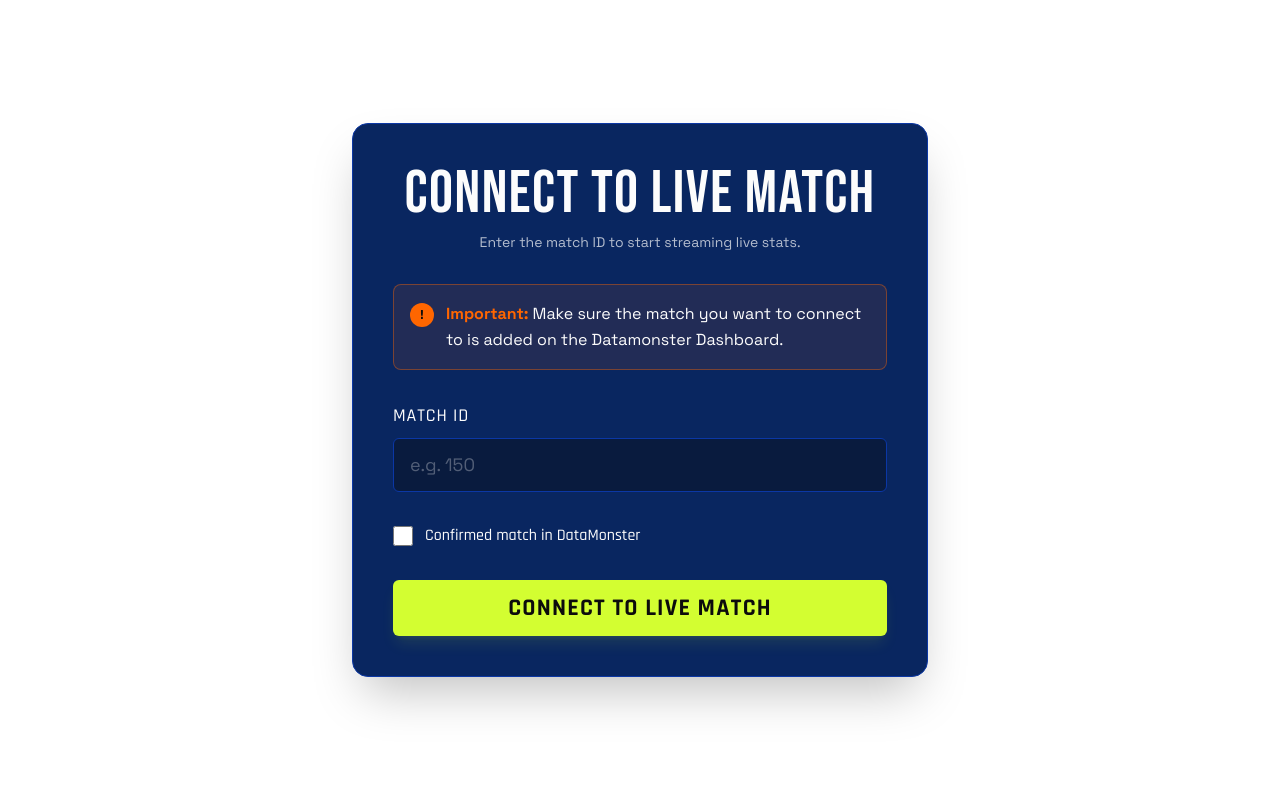
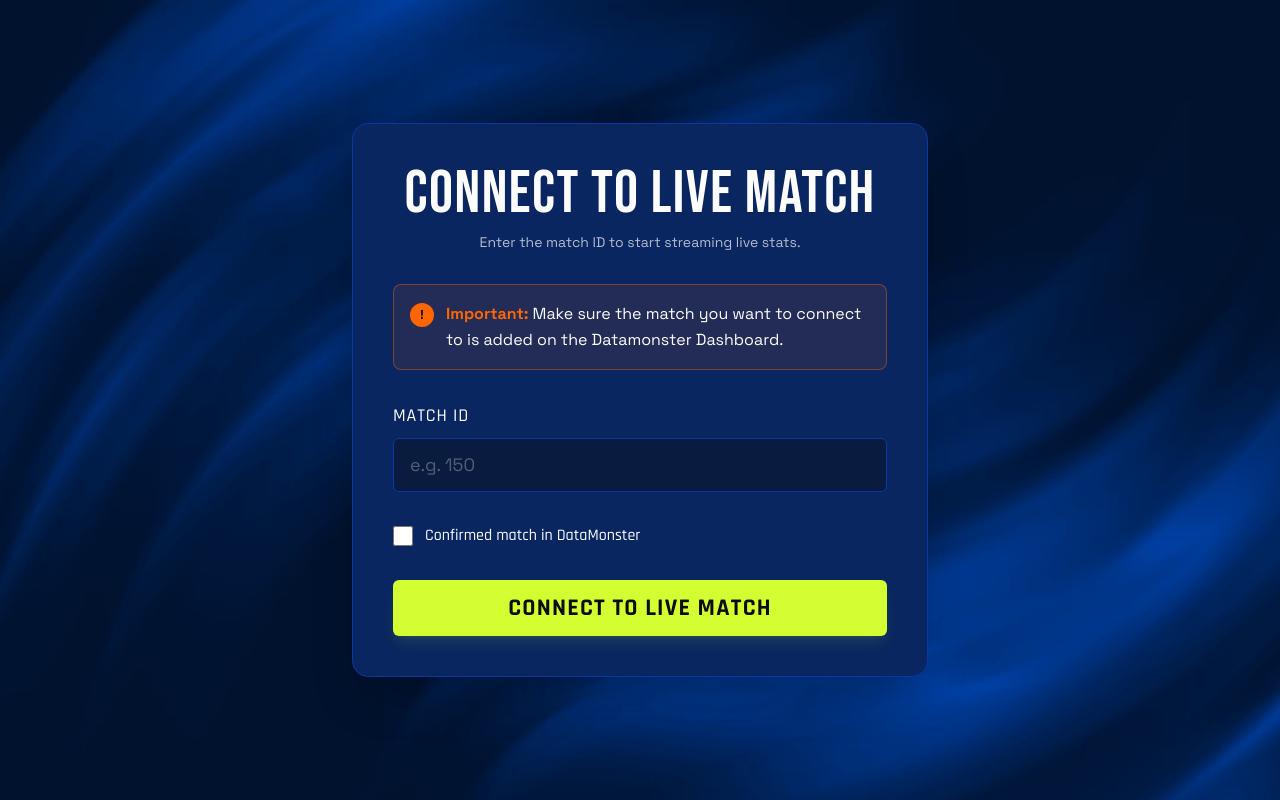
Before and after one commit to Made-By-Ruben/liveStatsDashboard, a SvelteKit app: page / in a window 1280 px wide. Built offline with nearby package versions, Linux system fonts and the light colour scheme; no server answers.

Commit message:
major: Added a error handler that responds to any errors from the sse stream. (unstable)
Minor:
- Added full bg images that get used as bg during the start screen
- removed dev $inspect()

```diff
--- a/src/lib/components/Stinger.svelte
+++ b/src/lib/components/Stinger.svelte
@@ -22,7 +22,7 @@
 		<div class={['h-full w-0 transform-gpu bg-brand-highlight-1', 'curtainsLeft']}></div>
 	</div>
 	<div class={['absolute flex h-full w-full items-center justify-center opacity-0', 'logo']}>
-		<img class="h-full p-10" src={visualStyle === "NLC" ? nlcLogoGold : logo} alt="ROL" />
+		<img class="h-full p-10" src={visualStyle === "NLC" ? nlcLogoGold : logo} alt={visualStyle} />
 	</div>
 	<div class="flex w-1/2 flex-row-reverse">
 		<div class={['h-full w-0 transform-gpu bg-brand-highlight-1', 'curtainsRight']}></div>
--- a/src/lib/components/visuals/LiveVisual.svelte
+++ b/src/lib/components/visuals/LiveVisual.svelte
@@ -5,8 +5,9 @@
 	import { fade } from 'svelte/transition';
 	import { PUBLIC_SERVER_URL } from '$env/static/public';
 	import SpotlightVisual from '../SpotlightVisual.svelte';
+	import SocialsVisual from './SocialsVisual.svelte';
 
-	let { visualType, visualName } = $props();
+	let { visualType, visualName, visualStyle } = $props();
 
 	let stream = $state<SseConnection>();
 
@@ -20,13 +21,15 @@
 </script>
 
 <div class="h-full w-full" in:fade={{ duration: 500 }} out:fade={{ duration: 100 }}>
-	{#if stream === undefined || stream.status === 'connecting'}
+	{#if stream?.status === 'error'}
+		<SocialsVisual {visualStyle} />
+	{:else if stream === undefined || stream.status === 'connecting'}
 		<div class="flex h-[90%] w-full justify-between p-2"></div>
 	{:else if stream.data}
-		{#if visualType === "customVisuals"}
-		<SpotlightVisual data={stream.data} />
+		{#if visualType === 'customVisuals'}
+			<SpotlightVisual data={stream.data} />
 		{:else}
-		<TotalDamageDone data={stream.data} />
+			<TotalDamageDone data={stream.data} />
 		{/if}
 	{/if}
 </div>
--- /dev/null
+++ b/src/lib/components/visuals/SocialsVisual.svelte
@@ -0,0 +1,21 @@
+<script>
+	import { fade } from 'svelte/transition';
+	import logo from '$lib/assets/rolLogoVertical.avif';
+	import nlcLogoGold from '$lib/assets/nlcLogoGold.avif'
+
+    let {visualStyle} = $props();
+</script>
+
+<div class="flex h-full w-full" transition:fade>
+	<!-- Left: Logo -->
+	<div class="flex w-2/5 items-center justify-center">
+		<img src={visualStyle === "NLC" ? nlcLogoGold : logo} alt={visualStyle} class="w-56 object-contain" />
+	</div>
+
+	<!-- Right: Social links -->
+	<div class="flex w-3/5 items-center justify-center gap-3">
+		<h1 class="text-center font-heading text-4xl text-brand-text">
+			Volg onze socials om up-to-date te blijven van al onze matches!
+		</h1>
+	</div>
+</div>
--- a/src/lib/sseStream.svelte.ts
+++ b/src/lib/sseStream.svelte.ts
@@ -2,12 +2,17 @@ type ConnectionStatus = 'connecting' | 'open' | 'error' | 'closed';
 
 export class SseConnection {
 	data = $state<any>(undefined);
+	error = $state<Event | null>(null);
 	status = $state<ConnectionStatus>('connecting');
 	connection: EventSource | null = null;
 
 	constructor(url: string) {
 		if (window === undefined) return;
 		this.connection = new EventSource(url);
+		this.connection.onerror = (ev) => {
+			this.error = ev;
+			this.status = 'error'
+		}
 		this.connection.onopen = () => (this.status = 'open');
 		this.connection.onmessage = (ev) => {
 			try {
--- a/src/routes/+page.server.ts
+++ b/src/routes/+page.server.ts
@@ -3,8 +3,10 @@ import type { PageServerLoad } from './$types';
 import type { ApiResponse } from '$lib/server/schemas';
 import { PUBLIC_SERVER_URL } from '$env/static/public';
 
-export const load = (async () => {
-	return {};
+export const load = (async ({ cookies }) => {
+	return {
+		visualStyle: cookies.get('visualStyle')
+	};
 }) satisfies PageServerLoad;
 
 export const actions = {
--- a/src/routes/+page.svelte
+++ b/src/routes/+page.svelte
@@ -3,7 +3,7 @@
 	import Hyperlink from '$lib/components/ui/Hyperlink.svelte';
 	import Notice from '$lib/components/ui/Notice.svelte';
 
-	let { form } = $props();
+	let { form, data } = $props();
 
 	let editing = $state(false);
 	let confirmed = $state(false);
@@ -12,7 +12,11 @@
 
 <form
 	method="POST"
-	class="flex min-h-screen w-full items-center justify-center  px-4 py-10 text-brand-text"
+	class={[
+		'flex min-h-screen w-full items-center justify-center  bg-cover px-4 py-10 text-brand-text',
+		data.visualStyle === 'NLC' && 'bg-[url(/src/lib/assets/nlcBg.avif)]',
+		data.visualStyle !== 'NLC' && 'bg-[url(/src/lib/assets/rolBg.avif)]'
+	]}
 >
 	<div
 		class="flex w-full max-w-xl flex-col gap-8 rounded-2xl border border-brand-border bg-brand-primary-3 p-10 shadow-2xl backdrop-blur-sm"
@@ -42,7 +46,6 @@
 				<Hyperlink endpoint={'/activeVisuals'} buttonText={'To visuals'} />
 			</div>
 		{:else}
-
 			<Notice
 				message={'Make sure the match you want to connect to is added on the Datamonster Dashboard.'}
 			/>
--- a/src/routes/activeVisuals/+page.svelte
+++ b/src/routes/activeVisuals/+page.svelte
@@ -57,7 +57,7 @@
 			/>
 		{/if}
 		{#if visualState === 'live'}
-			<LiveVisual {visualType} {visualName} />
+			<LiveVisual {visualType} {visualName} visualStyle={data.visualStyle} />
 		{/if}
 		{#if visualState === 'animateOut'}
 			<StingerOut
--- a/src/routes/prepareVisuals/+page.svelte
+++ b/src/routes/prepareVisuals/+page.svelte
@@ -30,8 +30,6 @@
 	function removeStat(i: number) {
 		selectedStats.splice(i, 1);
 	}
-
-	$inspect(matchConfig)
 </script>
 
 <div class="flex h-screen w-full flex-col items-center gap-5 bg-brand-dark-1 text-brand-text">
```
Also changed, not shown: src/lib/assets/nlcBg.avif (added), src/lib/assets/rolBg.avif (added).
